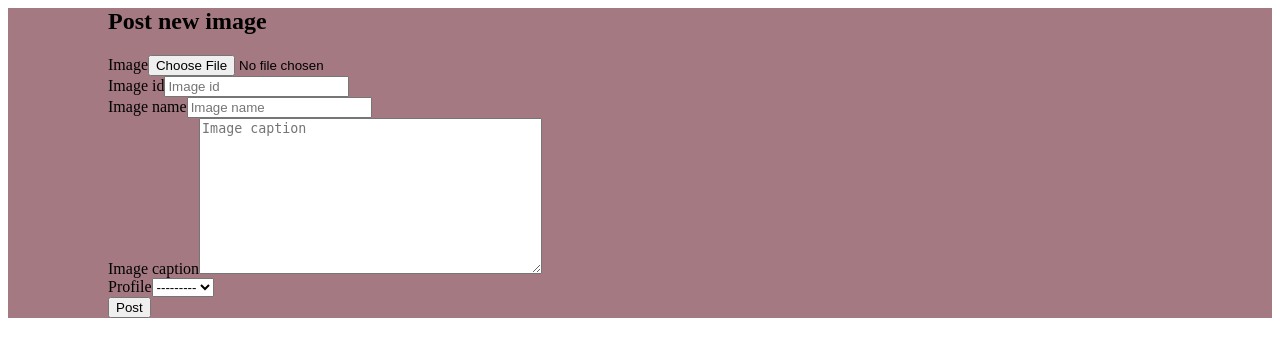
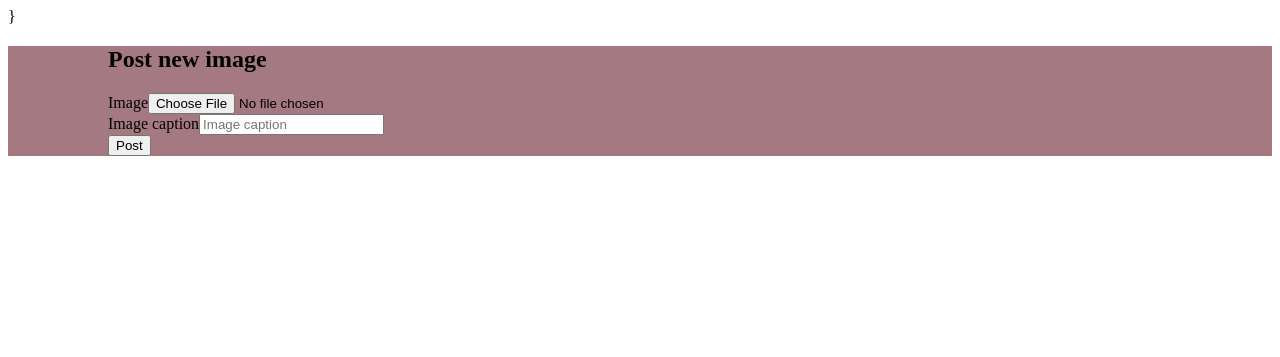
Before and after one commit to Kvria/Instagram, a Django app: page /post/new in a window 1280 px wide. Shown: the top 357 px of the page. Run offline with Django 3.2, Linux system fonts and the light colour scheme; some libraries are stand-ins or nearby versions.

Commit message:
solving errors with uploading images

```diff
--- a/instagram/gram/forms.py
+++ b/instagram/gram/forms.py
@@ -30,4 +30,4 @@ class CommentsForm(forms.ModelForm):
 class Uploads(forms.ModelForm):
     class Meta:
         model=Image
-        exclude = ['user_id']
+        exclude = ['profile','post_date']
--- a/instagram/gram/models.py
+++ b/instagram/gram/models.py
@@ -5,10 +5,8 @@ from django.db import models
 
 
 class Image(models.Model):
-    image = models.ImageField(blank = True, null = True)
-    image_id = models.IntegerField(primary_key = True)
-    image_name = models.CharField(max_length = 50)
-    image_caption = models.TextField(max_length = 500)
+    image = models.ImageField(upload_to='images/')
+    image_caption = models.CharField(max_length = 500)
     profile = models.ForeignKey(User, on_delete=models.CASCADE)
     post_date = models.DateTimeField(auto_now_add=True)
     objects = models.Manager()
--- a/instagram/gram/templates/new_post.html
+++ b/instagram/gram/templates/new_post.html
@@ -8,25 +8,23 @@
   <meta charset="utf-8">
   <meta name="viewport" content="width=device-width, initial-scale=1">
 
-  {{form.media}}
-  {% load bootstrap3 %}
-  {% load staticfiles %}
+  {{form.media}}}
 
 </head>
 
 <body>
-<div class="container"style ="background-color: #A57982;">
+<div class="container" style ="background-color: #A57982;">
   <div class="row">
     <!-- Empty div -->
     <div class="col-md-4"></div>
     <div class="col-md-4">
       <div class="col-md-4 form-group" style="margin-right: 100px; margin-left: 100px;">
         <h2><b>Post new image</b></h2>
-        <form  action="{%url 'new_post'%}" method="POST" enctype="multipart/form-data"></form>
+        <form  action="{%url 'new_post'%}" method="post" enctype="multipart/form-data">
         {% bootstrap_form form%}
         {%csrf_token%}
 
-        <input type="submit" class="btn btn-success btn-lg" value="Post">
+          <input type="submit" class="btn btn-success btn-lg" value="Post">
         </form>
     </div>
   </div>
--- a/instagram/gram/templates/registration/profile.html
+++ b/instagram/gram/templates/registration/profile.html
@@ -10,7 +10,7 @@
   </div>
 </div>
 <div class ="profile" style="background-color: #62929e;">
-<form class="col-md-4" style ="margin-left:50px;margin-right: 50px;" method="POST" enctype="multipart/form-data">
+<form class="col-md-4" style ="margin-left:50px;margin-right: 50px;" method="post" enctype="multipart/form-data">
     {% csrf_token %}
     <fieldset class="form-group">
       <legend class="border-bottom mb-4"><b>Profile Info</b></legend>
--- a/instagram/gram/views.py
+++ b/instagram/gram/views.py
@@ -34,7 +34,7 @@ def profile(request):
 
 def comment(request,image_id):
    current_user=request.user
-   image = Image.objects.get(id=image_id)
+   image = Image.objects.get(id=id)
    profile_user = User.objects.get(username=current_user)
    the_comments = Comment.objects.all()
    print(the_comments)
@@ -76,7 +76,7 @@ def post_new(request):
         form = Uploads(request.POST, request.FILES)
         if form.is_valid():
             user_img = form.save(commit=False)
-            user_img.user_id = current_user
+            user_img.profile = current_user
             user_img.save()
         return redirect('home')
     else:
--- a/instagram/instagram/settings.py
+++ b/instagram/instagram/settings.py
@@ -79,7 +79,7 @@ WSGI_APPLICATION = 'instagram.wsgi.application'
 DATABASES = {
     'default': {
         'ENGINE': 'django.db.backends.postgresql',
-        'NAME': 'instagram',
+        'NAME': 'instaclone',
         'USER': 'patricia',
         'PASSWORD':'wanja2002',
     }
```
Also changed, not shown: instagram/gram/templates/index.html (+1 -1 lines), instagram/gram/migrations/0001_initial.py, instagram/media/butterfly2.jpeg (added), 1 other file.
